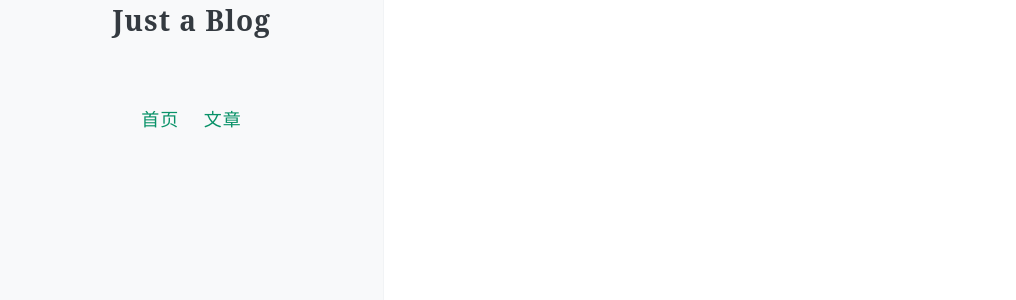
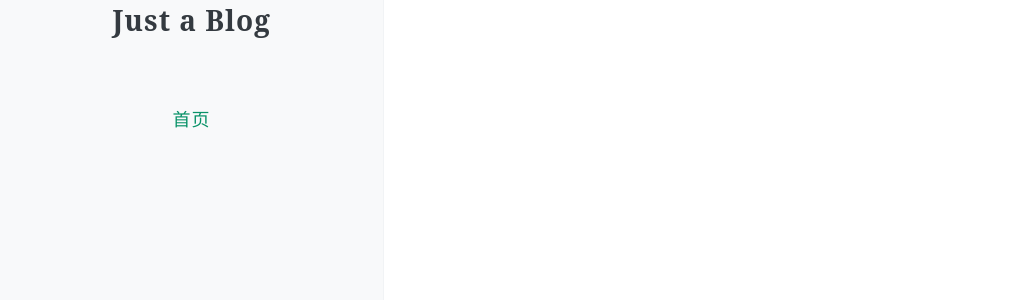
Before and after one commit to Everything-42/Blog, a Jekyll site: the page built from index.html, in a window 1280 px wide. Shown: the part 302-602 px from the top of the page, without its empty margins (0-1016 px from the left). Built offline with Jekyll 4.4.1, drawn with Linux system fonts in a browser that asks for light colours; the list of posts is cut into pages by our own code; comment, search, counter and statistics services are not loaded.

Commit message:
Update _config.yml

```diff
--- a/_config.yml
+++ b/_config.yml
@@ -33,8 +33,6 @@ favicon: https://s2.loli.net/2024/08/20/rdLfczZQqwSipUo.png
 navigation:
   - name: 首页
     url: /
-  - name: 文章
-    url: /about
 
 
 # 每页的文章数
```
